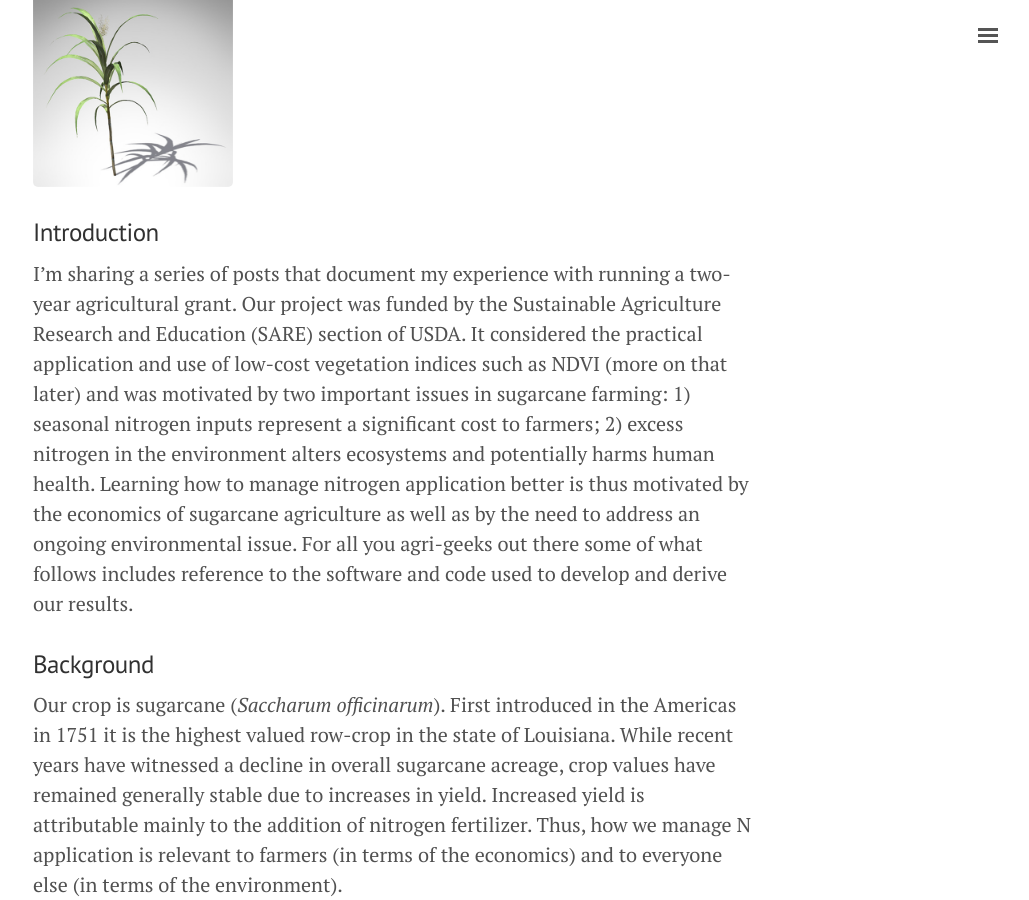
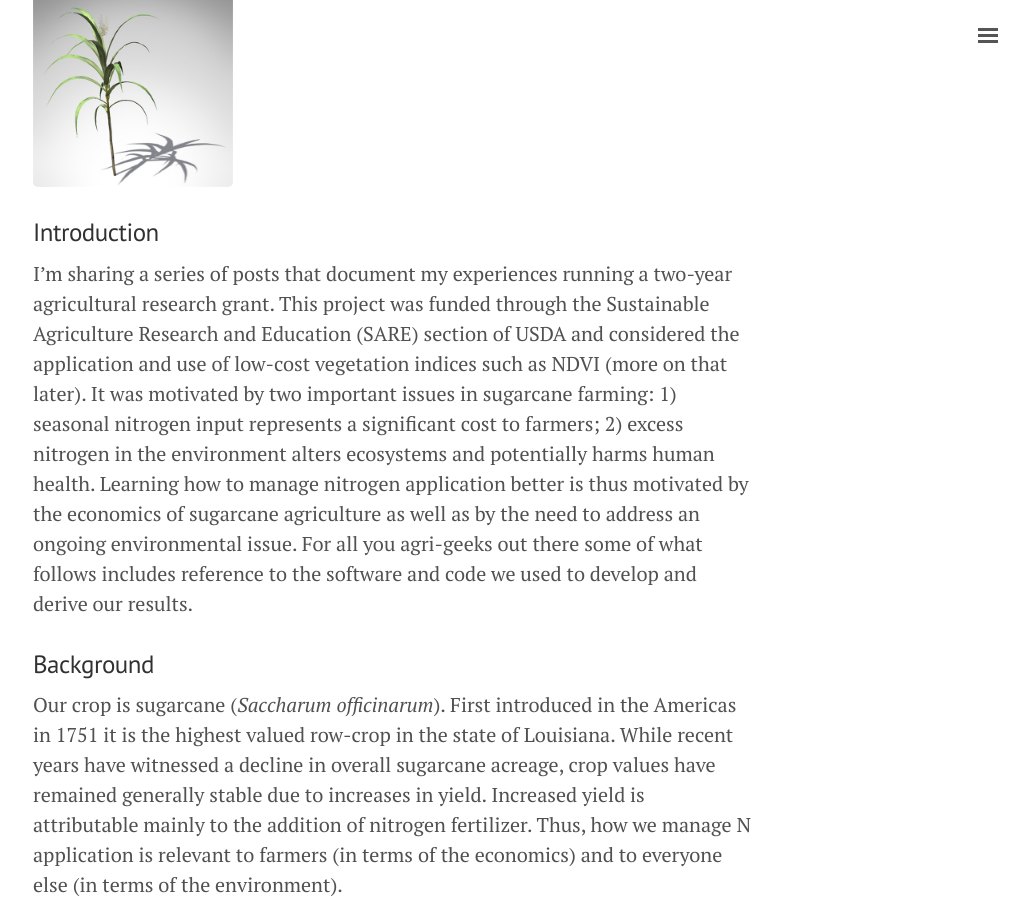
Before and after one commit to geraldmc/geraldmc.github.io, a Jekyll site: the page built from _posts/2019-04-06-predicting-yield-1.md, in a window 1280 px wide and 900 px high, scrolled down 245 px. Shown: the whole window, without its empty margins (247-1276 px from the left). Built offline with Jekyll 4.4.1, drawn with Linux system fonts in a browser that asks for light colours.

Commit message:
updates part 1

```diff
--- a/_posts/2019-04-06-predicting-yield-1.md
+++ b/_posts/2019-04-06-predicting-yield-1.md
@@ -7,7 +7,7 @@ title: Predicting Crop Yield From The Sky
 
 ### Introduction
 
-I'm sharing a series of posts that document my experience with running a two-year agricultural grant. Our project was funded by the Sustainable Agriculture Research and Education (SARE) section of USDA. It considered the practical application and use of low-cost vegetation indices such as NDVI (more on that later) and was motivated by two important issues in sugarcane farming: 1) seasonal nitrogen inputs represent a significant cost to farmers; 2) excess nitrogen in the environment alters ecosystems and potentially harms human health. Learning how to manage nitrogen application better is thus motivated by the economics of sugarcane agriculture as well as by the need to address an ongoing environmental issue. For all you agri-geeks out there some of what follows includes reference to the software and code used to develop and derive our results.
+I'm sharing a series of posts that document my experiences running a two-year agricultural research grant. This project was funded through the Sustainable Agriculture Research and Education (SARE) section of USDA and considered the application and use of low-cost vegetation indices such as NDVI (more on that later). It was motivated by two important issues in sugarcane farming: 1) seasonal nitrogen input represents a significant cost to farmers; 2) excess nitrogen in the environment alters ecosystems and potentially harms human health. Learning how to manage nitrogen application better is thus motivated by the economics of sugarcane agriculture as well as by the need to address an ongoing environmental issue. For all you agri-geeks out there some of what follows includes reference to the software and code we used to develop and derive our results.
 
 ### Background
 
```
